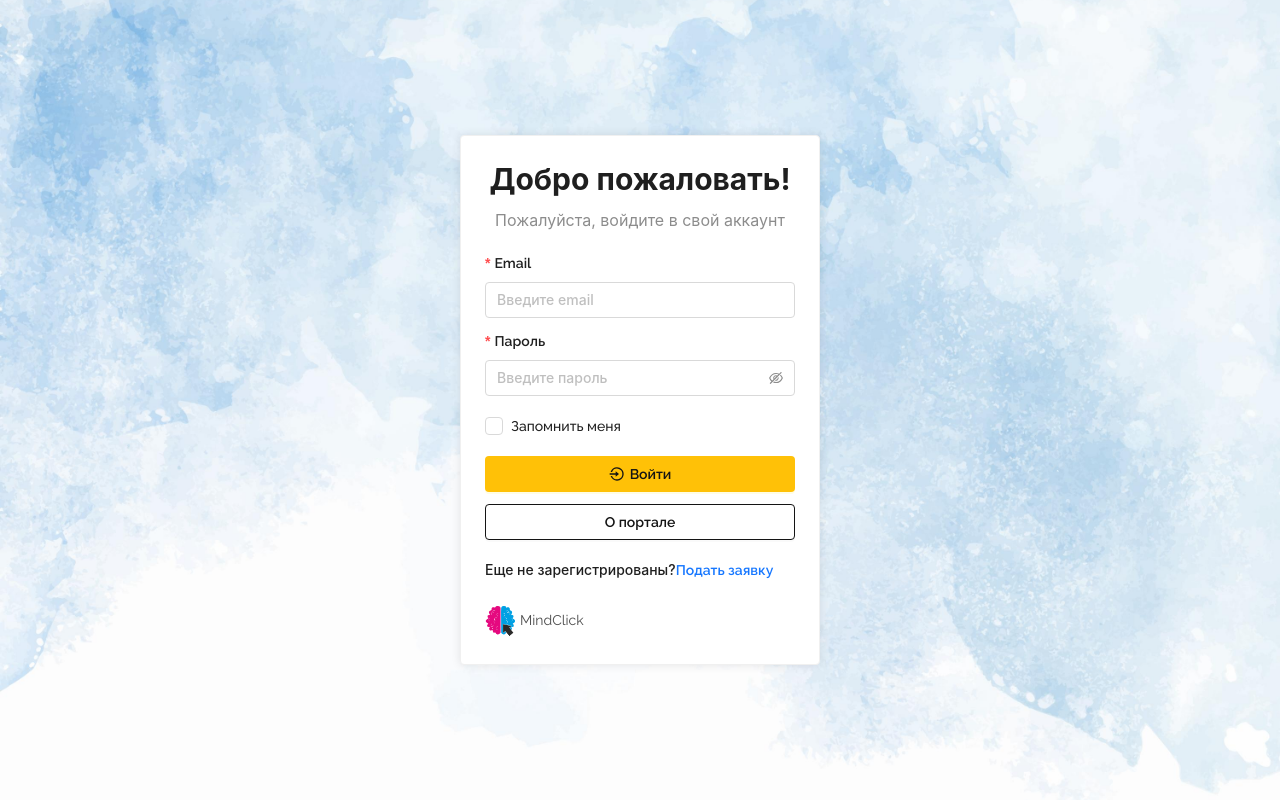
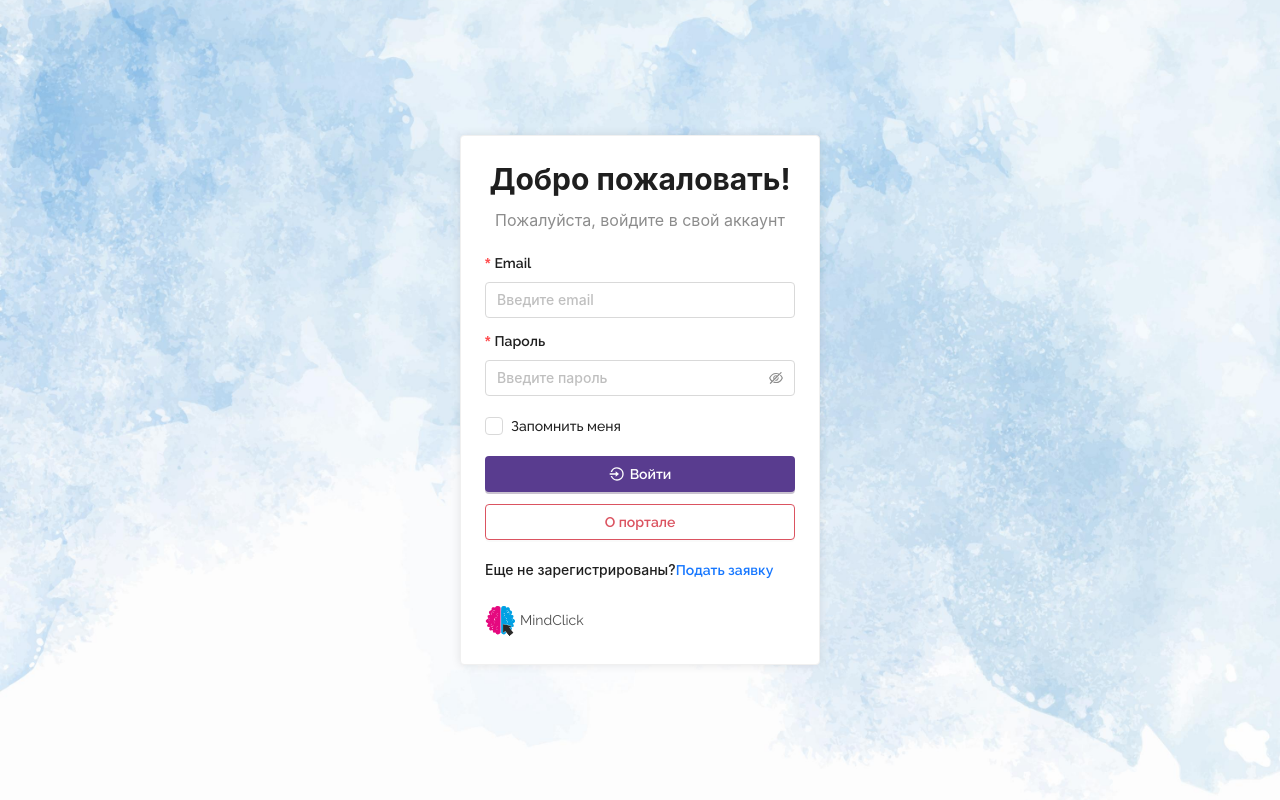
Before and after one commit to Adlemas/mindclick-frontend-v2-review, a Next.js app: page /login in a window 1280 px wide. Built offline with nearby package versions, Linux system fonts and the light colour scheme; no server answers.

Commit message:
feat: provided secondary correct colors for button if colorTextLightSolid & secondary color are different

```diff
--- a/src/components/UI/Button/index.tsx
+++ b/src/components/UI/Button/index.tsx
@@ -11,9 +11,14 @@ const Button: FC<IButtonProps> = (props) => {
   const { secondary, type, ...rest } = props;
   const { token, theme: currentTheme } = theme.useToken();
 
-  const textColor = secondary ? token.colorWhite : token.colorTextLightSolid;
+  // eslint-disable-next-line no-nested-ternary
+  const textColor = secondary
+    ? type === "outline"
+      ? token.colorTextSecondary
+      : token.colorTextLightSolid
+    : token.colorTextLightSolid;
   const backgroundColor = secondary
-    ? token.colorTextLightSolid
+    ? token.colorTextSecondary
     : token.colorPrimary;
 
   return (
--- a/src/pages/_app.tsx
+++ b/src/pages/_app.tsx
@@ -27,8 +27,12 @@ const AppWrapper = ({ Component, pageProps, router }: AppProps) => (
       algorithm: theme.defaultAlgorithm,
       token: {
         // yellow primary color
-        colorPrimary: "#FFC107",
-        colorTextLightSolid: "#141414",
+        // colorPrimary: "#FFC107",
+        colorPrimary: "#593C8F",
+        // colorTextLightSolid: "#141414",
+        // colorTextSecondary: "#141414",
+        colorTextLightSolid: "#fefefe",
+        colorTextSecondary: "#DB5461",
         borderRadius: 4,
         controlHeight: 36,
         // colorFill: "red",
```
